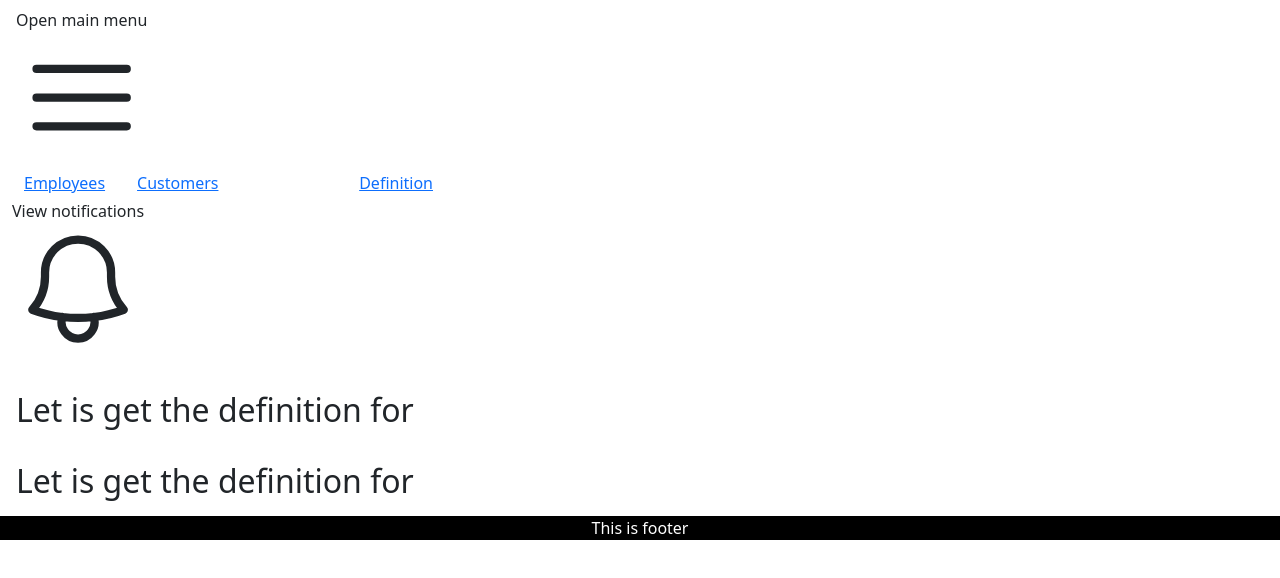
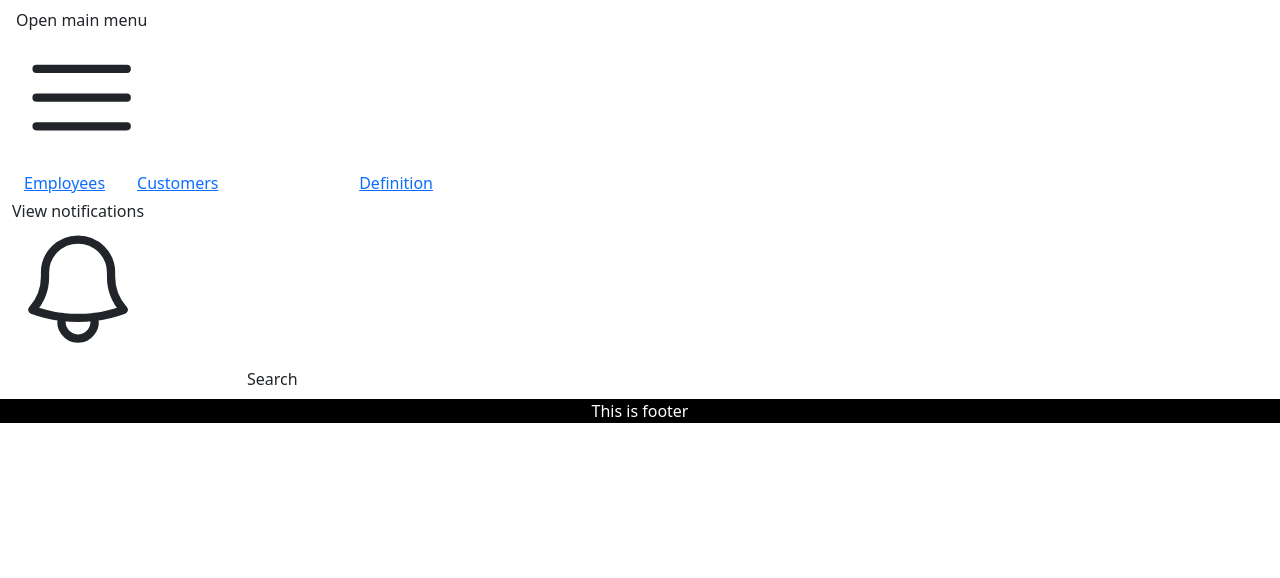
Before and after one commit to tuan782000/Training_React, a React (Vite) app: page /dictionary in a window 1280 px wide. Shown: the top 578 px of the page. Built offline with nearby package versions, Linux system fonts and the light colour scheme.

Commit message:
Redirect with use Navigate

```diff
--- a/src/App.jsx
+++ b/src/App.jsx
@@ -9,7 +9,7 @@
 
 function App() {
   return (
-    // URL Parameters in Router -- Truyền params trên router - truyền tham số trên URL
+    // Redirect with useNavigate Hook - Điều hướng với useNavigate Hook - ví dụ có thanh tìm kiếm search xong gõ enter điều hướng đến nơi khác
 
     <BrowserRouter>
       <Header>
@@ -17,7 +17,7 @@
           <Route path="/employess" element={<Employees />} />
           <Route path="/customers" element={<Customer />} />
           <Route path="/dictionary" element={<Dictionary />} />
-          <Route path="/definition" element={<Definition />} />
+          {/* <Route path="/definition" element={<Definition />} /> */}
           <Route path="/definition/:search" element={<Definition />} />
         </Routes>
       </Header>
--- a/src/pages/Dictionary.jsx
+++ b/src/pages/Dictionary.jsx
@@ -1,41 +1,26 @@
-import { useState, useEffect } from "react"
+import { useState } from "react"
+import { useNavigate } from "react-router-dom";
 const Dictionary = () => {
+
+  // Redirect with useNavigate Hook - làm tìm kiến nhấn enter điều hướng sang trang definition
+
+  // công cụ để triển khai word mà người dùng nhập
   const [word, setWord] = useState('');
-  const [word2, setWord2] = useState('');
+  // công cụ để điều hướng
+  const navigate = useNavigate()
 
-  // Hàm này nhận vào 2 đối số hoặc 1 đối số đối số, đối số thứ 1 bắt buộc, đối số thứ 2 tùy chọn không bắt buộc
-//   useEffect(() => {
-//     console.log('State Updated', word)
-//   });
-        // limit what state useEffect cares about --> dependency array
-        // giới hạn trạng thái mà useEffect quan tâm --> mảng phụ thuộc
-
-  // no dependency array -> update for any state change:
-  // empty dependency array -> execute once
-//   useEffect(() => {
-//     console.log('State Updated', word + ' ' + word2);
-//   }, []);
-
-// useEffect loại 3: đối số số thứ 2 - nó phụ thuộc word đã truyền vào
-// kích hoạt console.log chỉ khi nào word thay đổi thì mới cập nhật, kể cả word2 có thay đổi thì useEFfect ko kích hoạt
-  useEffect(() => {
-    console.log('State Updated', word + ' ' + word2);
-  }, [word]);
-
-
-// passing in data --> only execute when those state variables are changed
 
   return (
     <div>
-        <input type="text" onChange={(e) => {
-            setWord(e.target.value);
-        }} />
-        <h2>Let is get the definition for {word}</h2>
-
-        <input type="text" onChange={(e) => {
-            setWord2(e.target.value);
-        }} />
-        <h2>Let is get the definition for {word2}</h2>
+      {/* khi người dùng nhập kích hoạt sự kiện và set lại word */}
+      <input type="text" onChange={(e) => {
+        setWord(e.target.value);
+      }} />
+      {/* sau đó nhấn vào button kích hoạt sự và điều hướng sang trang Definition và kèm theo word người dùng đã gõ ở ô input */}
+      <button onClick={() => {
+        navigate('/definition/' + word)
+      }}>Search</button>
+      {/* Nhiệm vụ tìm kiếm thông tin trang Definition đó sẽ đảm nhận */}
     </div>
   )
 }
```
